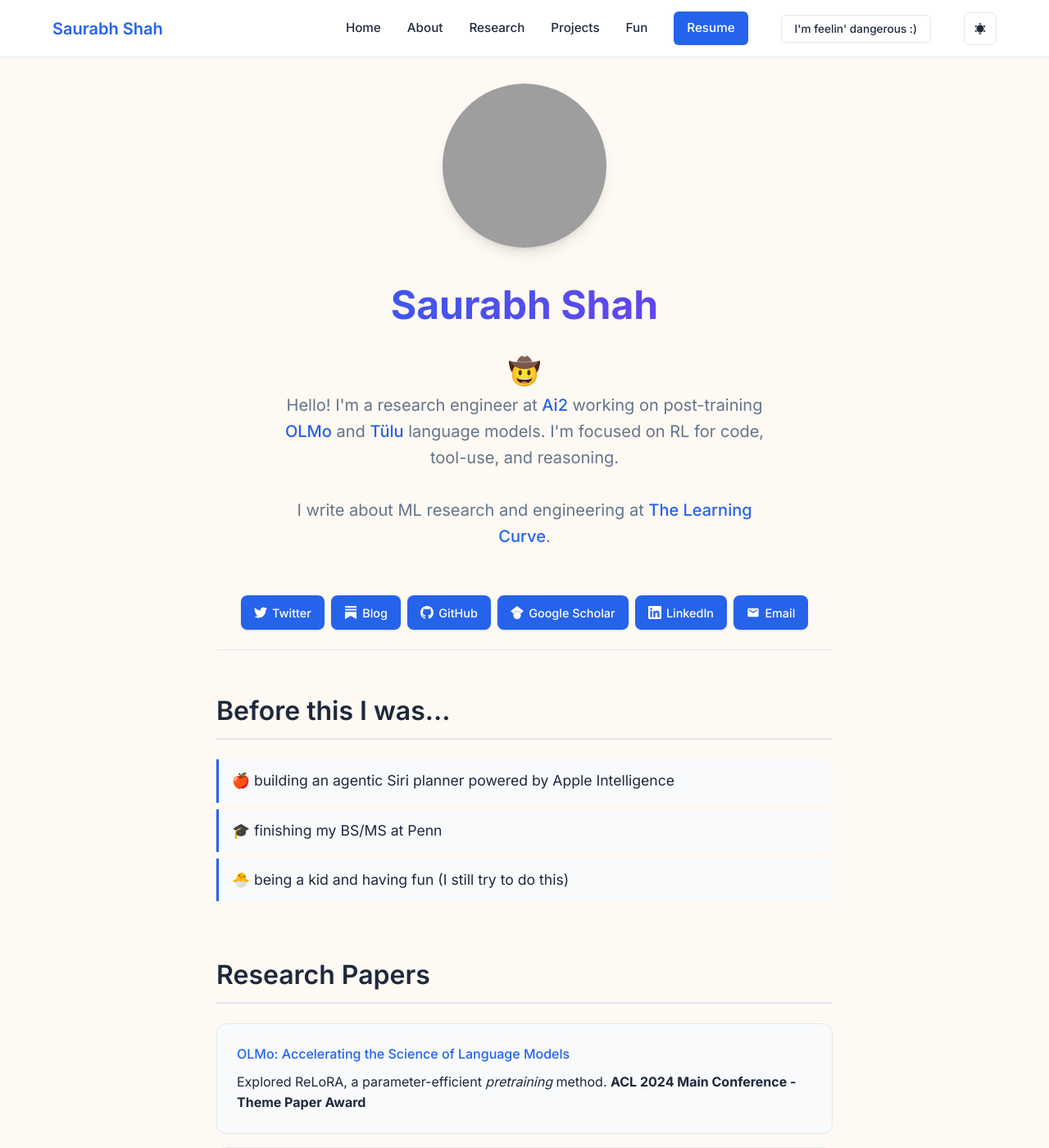
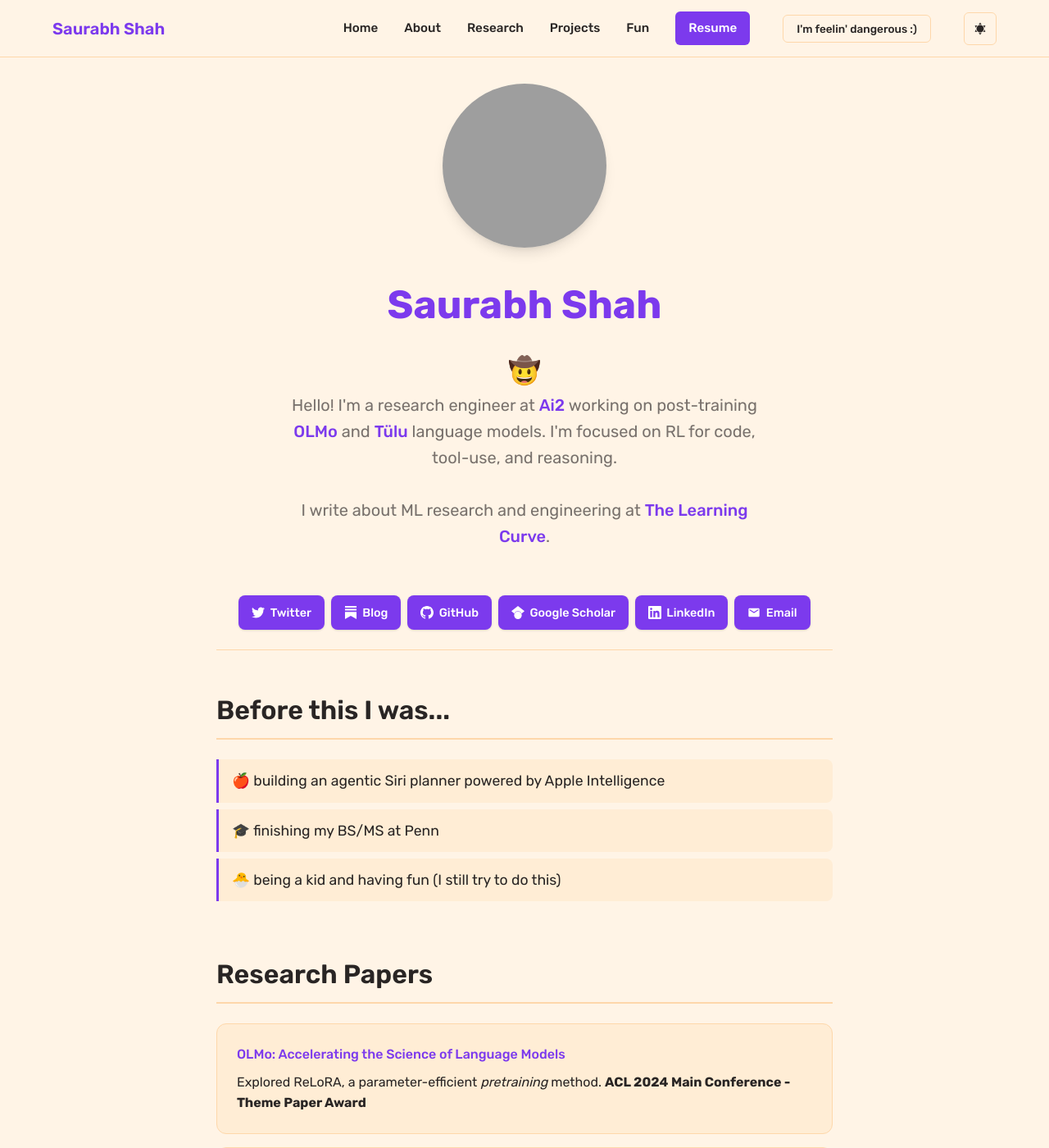
Before and after one commit to saurabh111233212/saurabh111233212.github.io, a Jekyll site: the page built from index.md, in a window 1280 px wide and 1400 px high. Shown: the whole window at 82% size. Built offline with Jekyll 4.4.1, drawn with Linux system fonts in a browser that asks for light colours; some of the changed text lies outside the part shown; grey boxes are pictures that could not be loaded.

Commit message:
style changes!

```diff
--- a/_layouts/default.html
+++ b/_layouts/default.html
@@ -62,7 +62,7 @@
     <!-- Fonts -->
     <link rel="preconnect" href="https://fonts.googleapis.com">
     <link rel="preconnect" href="https://fonts.gstatic.com" crossorigin>
-    <link href="https://fonts.googleapis.com/css2?family=Inter:wght@300;400;500;600;700&display=swap" rel="stylesheet">
+    <link href="https://fonts.googleapis.com/css2?family=Rubik:wght@300;400;500;600;700&display=swap" rel="stylesheet">
 
     <!-- Styles -->
     <link rel="stylesheet" href="{{ '/assets/css/main.css' | relative_url }}">
@@ -77,8 +77,11 @@
     {% seo %}
 </head>
 <body>
+    <!-- Skip navigation link for keyboard users -->
+    <a href="#main-content" class="skip-link">Skip to main content</a>
+
     <!-- Navigation -->
-    <nav class="navbar">
+    <nav class="navbar" role="navigation" aria-label="Main navigation">
         <div class="nav-container">
             <a href="/" class="nav-brand">Saurabh Shah</a>
             <div class="nav-menu">
@@ -112,13 +115,13 @@
         </div>
     </nav>
 
-    <main class="container">
+    <main class="container" id="main-content">
         {{ content }}
     </main>
 
     <footer class="footer">
         <div class="container">
-            <p>© 2025 Saurabh Shah. Research Engineer at Allen Institute for AI. what's up footer enjoyers</p>
+            <p>© 2025 Saurabh Shah. Research Engineer at Allen Institute for AI. what's up footer enjoyers. this website is proudly 100% vibe-coded</p>
         </div>
     </footer>
 
--- a/assets/css/main.css
+++ b/assets/css/main.css
@@ -5,21 +5,41 @@
     box-sizing: border-box;
 }
 
+/* Skip link for keyboard users */
+.skip-link {
+    position: absolute;
+    top: -100px;
+    left: 0;
+    background: var(--primary-color);
+    color: white;
+    padding: 0.75rem 1.5rem;
+    text-decoration: none;
+    font-weight: 600;
+    z-index: 10000;
+    border-radius: 0 0 0.5rem 0;
+}
+
+.skip-link:focus {
+    top: 0;
+    outline: 3px solid #fff;
+    outline-offset: 2px;
+}
+
 html {
     scroll-behavior: smooth;
 }
 
 :root {
-    --primary-color: #2563eb;
-    --secondary-color: #64748b;
-    --text-color: #1e293b;
-    --text-light: #64748b;
-    --background: #ffffff;
-    --background-rgb: 255, 255, 255;
-    --surface: #f8fafc;
-    --border: #e2e8f0;
-    --link-color: #2563eb;
-    --link-hover: #1d4ed8;
+    --primary-color: #7c3aed;
+    --secondary-color: #78716c;
+    --text-color: #292524;
+    --text-light: #78716c;
+    --background: #fff4e6;
+    --background-rgb: 255, 244, 230;
+    --surface: #ffedd5;
+    --border: #fed7aa;
+    --link-color: #7c3aed;
+    --link-hover: #6d28d9;
     --shadow: 0 1px 3px 0 rgb(0 0 0 / 0.1), 0 1px 2px -1px rgb(0 0 0 / 0.1);
     --shadow-lg: 0 10px 15px -3px rgb(0 0 0 / 0.1), 0 4px 6px -4px rgb(0 0 0 / 0.1);
     --navbar-height: 70px;
@@ -27,29 +47,29 @@ html {
 
 /* Dark mode */
 [data-theme="dark"] {
-    --primary-color: #3b82f6;
-    --secondary-color: #94a3b8;
-    --text-color: #f1f5f9;
-    --text-light: #94a3b8;
-    --background: #0f172a;
-    --background-rgb: 15, 23, 42;
-    --surface: #1e293b;
-    --border: #334155;
-    --link-color: #60a5fa;
-    --link-hover: #93c5fd;
+    --primary-color: #a78bfa;
+    --secondary-color: #a8a29e;
+    --text-color: #fafaf9;
+    --text-light: #a8a29e;
+    --background: #1c1510;
+    --background-rgb: 28, 21, 16;
+    --surface: #2c2218;
+    --border: #44403c;
+    --link-color: #a78bfa;
+    --link-hover: #c4b5fd;
     --shadow: 0 1px 3px 0 rgb(0 0 0 / 0.3), 0 1px 2px -1px rgb(0 0 0 / 0.3);
     --shadow-lg: 0 10px 15px -3px rgb(0 0 0 / 0.3), 0 4px 6px -4px rgb(0 0 0 / 0.3);
 }
 
 [data-theme="dark"] body {
-    background: #16213e;
+    background: #1c1510;
 }
 
 body {
-    font-family: 'Inter', -apple-system, BlinkMacSystemFont, 'Segoe UI', Roboto, sans-serif;
+    font-family: 'Rubik', -apple-system, BlinkMacSystemFont, 'Segoe UI', Roboto, sans-serif;
     line-height: 1.6;
     color: var(--text-color);
-    background: #fef9f3;
+    background: #fff4e6;
     font-size: 16px;
     -webkit-font-smoothing: antialiased;
     -moz-osx-font-smoothing: grayscale;
@@ -90,7 +110,7 @@ body {
 }
 
 .nav-brand:hover {
-    color: #1d4ed8;
+    color: #6d28d9;
 }
 
 .nav-menu {
@@ -111,6 +131,12 @@ body {
 
 .nav-link:hover {
     color: var(--primary-color);
+}
+
+.nav-link:focus {
+    outline: 2px solid var(--primary-color);
+    outline-offset: 4px;
+    border-radius: 0.25rem;
 }
 
 .nav-link::after {
@@ -138,7 +164,7 @@ body {
 }
 
 .nav-resume:hover {
-    background: #1d4ed8;
+    background: #6d28d9;
     transform: translateY(-1px);
 }
 
@@ -161,7 +187,7 @@ body {
     margin-left: 0.5rem;
     font-size: 0.85rem;
     font-weight: 500;
-    font-family: 'Inter', -apple-system, BlinkMacSystemFont, 'Segoe UI', Roboto, sans-serif;
+    font-family: 'Rubik', -apple-system, BlinkMacSystemFont, 'Segoe UI', Roboto, sans-serif;
     white-space: nowrap;
 }
 
@@ -196,6 +222,16 @@ body {
 .theme-toggle:hover {
     background: var(--surface);
     border-color: var(--primary-color);
+}
+
+.theme-toggle:focus {
+    outline: 2px solid var(--primary-color);
+    outline-offset: 2px;
+}
+
+.fun-toggle:focus {
+    outline: 2px solid var(--primary-color);
+    outline-offset: 2px;
 }
 
 .theme-toggle .sun-icon,
@@ -285,10 +321,7 @@ body {
     font-size: 3rem;
     font-weight: 700;
     margin-bottom: 1rem;
-    background: linear-gradient(135deg, #2563eb, #7c3aed);
-    -webkit-background-clip: text;
-    -webkit-text-fill-color: transparent;
-    background-clip: text;
+    color: var(--primary-color);
 }
 
 .profile-subtitle {
@@ -340,9 +373,14 @@ body {
 }
 
 .links a:hover {
-    background: #1d4ed8;
+    background: #6d28d9;
     transform: translateY(-2px);
     box-shadow: var(--shadow-lg);
+}
+
+.links a:focus {
+    outline: 3px solid var(--primary-color);
+    outline-offset: 3px;
 }
 
 .links a svg {
@@ -489,7 +527,7 @@ body {
 }
 
 .fun-tag {
-    background: linear-gradient(135deg, var(--primary-color), #7c3aed);
+    background: var(--primary-color);
     color: white;
     padding: 0.75rem 1.25rem;
     border-radius: 2rem;
@@ -780,7 +818,7 @@ body {
 }
 
 .download-btn:hover {
-    background: #1d4ed8;
+    background: #6d28d9;
     transform: translateY(-2px);
     box-shadow: var(--shadow-lg);
 }
--- a/index.md
+++ b/index.md
@@ -13,41 +13,41 @@ description: "Saurabh Shah is a Research Engineer at Ai2 working on post-trainin
 </div>
 
 <div class="links">
-    <a href="https://x.com/saurabh_shah2" target="_blank">
-        <svg viewBox="0 0 24 24" fill="currentColor" width="20" height="20">
+    <a href="https://x.com/saurabh_shah2" target="_blank" rel="noopener noreferrer" aria-label="Follow me on Twitter (opens in new tab)">
+        <svg viewBox="0 0 24 24" fill="currentColor" width="20" height="20" aria-hidden="true" focusable="false">
             <path d="M23.953 4.57a10 10 0 01-2.825.775 4.958 4.958 0 002.163-2.723c-.951.555-2.005.959-3.127 1.184a4.92 4.92 0 00-8.384 4.482C7.69 8.095 4.067 6.13 1.64 3.162a4.822 4.822 0 00-.666 2.475c0 1.71.87 3.213 2.188 4.096a4.904 4.904 0 01-2.228-.616v.06a4.923 4.923 0 003.946 4.827 4.996 4.996 0 01-2.212.085 4.936 4.936 0 004.604 3.417 9.867 9.867 0 01-6.102 2.105c-.39 0-.779-.023-1.17-.067a13.995 13.995 0 007.557 2.209c9.053 0 13.998-7.496 13.998-13.985 0-.21 0-.42-.015-.63A9.935 9.935 0 0024 4.59z"/>
         </svg>
-        Twitter
+        <span>Twitter</span>
     </a>
-    <a href="https://learnycurve.substack.com/" target="_blank">
-        <svg viewBox="0 0 24 24" fill="currentColor" width="20" height="20">
+    <a href="https://learnycurve.substack.com/" target="_blank" rel="noopener noreferrer" aria-label="Read my blog (opens in new tab)">
+        <svg viewBox="0 0 24 24" fill="currentColor" width="20" height="20" aria-hidden="true" focusable="false">
             <path d="M22.539 8.242H1.46V5.406h21.08v2.836zM1.46 10.812V24L12 18.11 22.54 24V10.812H1.46zM22.54 0H1.46v2.836h21.08V0z"/>
         </svg>
-        Blog
+        <span>Blog</span>
     </a>
-    <a href="https://github.com/saurabh111233212" target="_blank">
-        <svg viewBox="0 0 24 24" fill="currentColor" width="20" height="20">
+    <a href="https://github.com/saurabh111233212" target="_blank" rel="noopener noreferrer" aria-label="View my GitHub profile (opens in new tab)">
+        <svg viewBox="0 0 24 24" fill="currentColor" width="20" height="20" aria-hidden="true" focusable="false">
             <path d="M12 0c-6.626 0-12 5.373-12 12 0 5.302 3.438 9.8 8.207 11.387.599.111.793-.261.793-.577v-2.234c-3.338.726-4.033-1.416-4.033-1.416-.546-1.387-1.333-1.756-1.333-1.756-1.089-.745.083-.729.083-.729 1.205.084 1.839 1.237 1.839 1.237 1.07 1.834 2.807 1.304 3.492.997.107-.775.418-1.305.762-1.604-2.665-.305-5.467-1.334-5.467-5.931 0-1.311.469-2.381 1.236-3.221-.124-.303-.535-1.524.117-3.176 0 0 1.008-.322 3.301 1.23.957-.266 1.983-.399 3.003-.404 1.02.005 2.047.138 3.006.404 2.291-1.552 3.297-1.23 3.297-1.23.653 1.653.242 2.874.118 3.176.77.84 1.235 1.911 1.235 3.221 0 4.609-2.807 5.624-5.479 5.921.43.372.823 1.102.823 2.222v3.293c0 .319.192.694.801.576 4.765-1.589 8.199-6.086 8.199-11.386 0-6.627-5.373-12-12-12z"/>
         </svg>
-        GitHub
+        <span>GitHub</span>
     </a>
-    <a href="https://scholar.google.com/citations?hl=en&user=iB_qEXkAAAAJ" target="_blank">
-        <svg viewBox="0 0 24 24" fill="currentColor" width="20" height="20">
+    <a href="https://scholar.google.com/citations?hl=en&user=iB_qEXkAAAAJ" target="_blank" rel="noopener noreferrer" aria-label="View my Google Scholar profile (opens in new tab)">
+        <svg viewBox="0 0 24 24" fill="currentColor" width="20" height="20" aria-hidden="true" focusable="false">
             <path d="M5.242 13.769L0 9.5 12 0l12 9.5-5.242 4.269C17.548 11.249 14.978 9.5 12 9.5c-2.977 0-5.548 1.748-6.758 4.269zM12 10a7 7 0 1 0 0 14 7 7 0 0 0 0-14z"/>
         </svg>
-        Google Scholar
+        <span>Google Scholar</span>
     </a>
-    <a href="https://www.linkedin.com/in/saurabh-shah-90063a18a/" target="_blank">
-        <svg viewBox="0 0 24 24" fill="currentColor" width="20" height="20">
+    <a href="https://www.linkedin.com/in/saurabh-shah-90063a18a/" target="_blank" rel="noopener noreferrer" aria-label="Connect with me on LinkedIn (opens in new tab)">
+        <svg viewBox="0 0 24 24" fill="currentColor" width="20" height="20" aria-hidden="true" focusable="false">
             <path d="M20.447 20.452h-3.554v-5.569c0-1.328-.027-3.037-1.852-3.037-1.853 0-2.136 1.445-2.136 2.939v5.667H9.351V9h3.414v1.561h.046c.477-.9 1.637-1.85 3.37-1.85 3.601 0 4.267 2.37 4.267 5.455v6.286zM5.337 7.433a2.062 2.062 0 0 1-2.063-2.065 2.064 2.064 0 1 1 2.063 2.065zm1.782 13.019H3.555V9h3.564v11.452zM22.225 0H1.771C.792 0 0 .774 0 1.729v20.542C0 23.227.792 24 1.771 24h20.451C23.2 24 24 23.227 24 22.271V1.729C24 .774 23.2 0 22.222 0h.003z"/>
         </svg>
-        LinkedIn
+        <span>LinkedIn</span>
     </a>
-    <a href="mailto:saurabhs@allenai.org">
-        <svg viewBox="0 0 24 24" fill="currentColor" width="20" height="20">
+    <a href="mailto:saurabhs@allenai.org" aria-label="Send me an email">
+        <svg viewBox="0 0 24 24" fill="currentColor" width="20" height="20" aria-hidden="true" focusable="false">
             <path d="M20 4H4c-1.1 0-1.99.9-1.99 2L2 18c0 1.1.9 2 2 2h16c1.1 0 2-.9 2-2V6c0-1.1-.9-2-2-2zm0 4l-8 5-8-5V6l8 5 8-5v2z"/>
         </svg>
-        Email
+        <span>Email</span>
     </a>
 </div>
 
```
